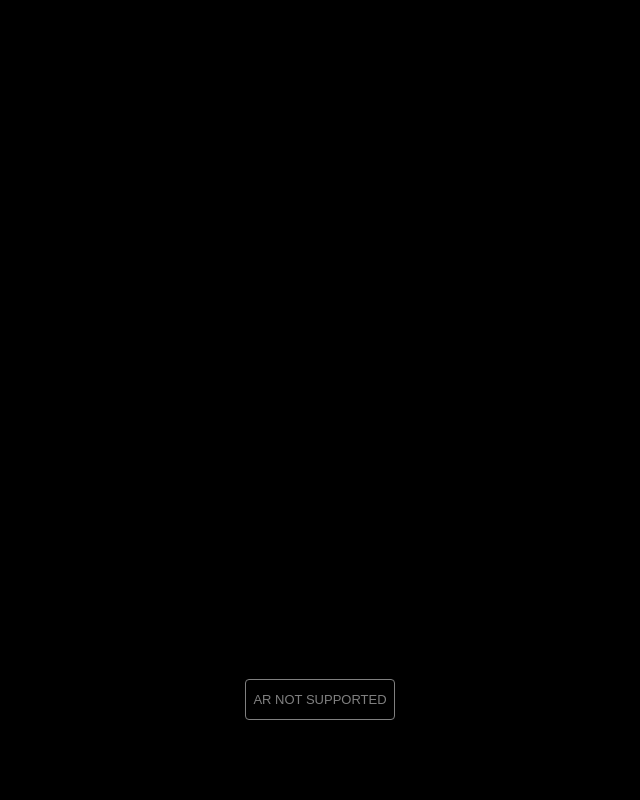
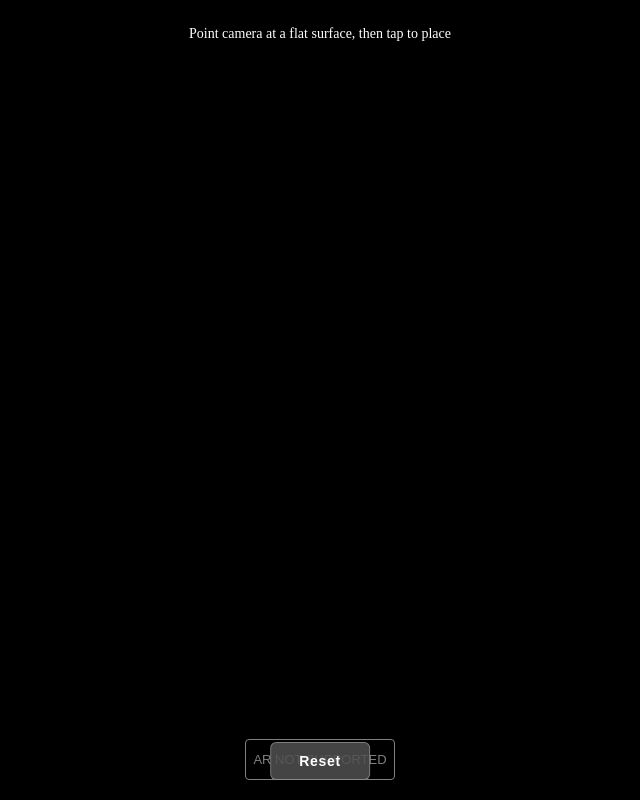
Before and after one commit to BishnuMukherjee123/WebXR, a React (Vite) app: page / in a window 1280 px wide. Shown: the whole page, without its empty margins (320-960 px from the left). Built offline with nearby package versions, Linux system fonts and the light colour scheme; no server answers.

Commit message:
1 more time

```diff
--- a/index.html
+++ b/index.html
@@ -8,9 +8,6 @@
   </head>
   <body>
     <div id="root"></div>
-    <!-- Dedicated AR overlay div: transparent background, used as domOverlay root -->
-    <!-- ARButton will toggle display:none ↔ '' on this element automatically -->
-    <div id="ar-overlay"></div>
     <script type="module" src="/src/main.jsx"></script>
   </body>
 </html>
--- a/src/components/ARScene.jsx
+++ b/src/components/ARScene.jsx
@@ -8,69 +8,71 @@ export default function ARScene() {
   const containerRef = useRef();
 
   useEffect(() => {
-    const container = containerRef.current;
+    // ─────────────────────────────────────────────────────────────
+    // Follows the official Three.js webxr_ar_hittest.html example
+    // exactly — nothing more, nothing less — to guarantee the camera
+    // passthrough works before adding GLB on top.
+    // ─────────────────────────────────────────────────────────────
 
-    // ── Scene ─────────────────────────────────────────────────────
     const scene = new THREE.Scene();
-    let controller1, controller2, reticle;
-    let preloadedModel = null;
-    let hitTestSource = null;
-    let hitTestSourceRequested = false;
 
-    // ── Lights ────────────────────────────────────────────────────
+    // Camera — same near/far as official example
+    const camera = new THREE.PerspectiveCamera(
+      70, window.innerWidth / window.innerHeight, 0.01, 20
+    );
+
+    // Lights
     const hemiLight = new THREE.HemisphereLight(0xffffff, 0xbbbbff, 3);
     hemiLight.position.set(0.5, 1, 0.25);
     scene.add(hemiLight);
+
     const dirLight = new THREE.DirectionalLight(0xffffff, 2);
     dirLight.position.set(1, 3, 2);
     scene.add(dirLight);
 
-    // ── Camera ────────────────────────────────────────────────────
-    const camera = new THREE.PerspectiveCamera(70, window.innerWidth / window.innerHeight, 0.01, 20);
-
-    // ── Renderer ──────────────────────────────────────────────────
-    // alpha: true  → canvas has alpha channel (transparent where nothing is drawn)
-    // premultipliedAlpha: false → required on Android Chrome for correct AR blending
-    const renderer = new THREE.WebGLRenderer({
-      antialias: true,
-      alpha: true,
-      premultipliedAlpha: false,
-    });
+    // Renderer — EXACT copy from official example: only antialias + alpha
+    // No setClearColor, no premultipliedAlpha — the official example
+    // does not need these and they can interfere with the compositor.
+    const renderer = new THREE.WebGLRenderer({ antialias: true, alpha: true });
     renderer.setPixelRatio(window.devicePixelRatio);
     renderer.setSize(window.innerWidth, window.innerHeight);
-
-    // CRITICAL: alpha=0 clear color → canvas pixels are transparent where
-    // no 3D content exists, allowing the XR camera feed to show through.
-    renderer.setClearColor(0x000000, 0);
-
-    // Correct PBR rendering for GLTF/GLB models
+    // Only additions for correct GLB/PBR rendering:
     renderer.outputColorSpace = THREE.SRGBColorSpace;
     renderer.toneMapping = THREE.ACESFilmicToneMapping;
     renderer.toneMappingExposure = 1.5;
     renderer.xr.enabled = true;
-    container.appendChild(renderer.domElement);
+    containerRef.current.appendChild(renderer.domElement);
 
-    // ── AR Button ─────────────────────────────────────────────────
-    // CRITICAL: Use a dedicated transparent div as domOverlay root.
-    // Using document.body (which has background:#000) as the root causes
-    // the black background to render as an overlay ON TOP of the camera feed.
-    const arOverlay = document.getElementById("ar-overlay");
-
+    // ARButton — EXACT copy from official example:
+    // No domOverlay, no optionalFeatures — just hit-test.
+    // ARButton creates its own minimal transparent overlay internally.
     const arButton = ARButton.createButton(renderer, {
       requiredFeatures: ["hit-test"],
-      optionalFeatures: ["dom-overlay", "local-floor", "bounded-floor"],
-      domOverlay: { root: arOverlay },
     });
     document.body.appendChild(arButton);
 
-    // ── Controllers / Tap Handler ─────────────────────────────────
+    // Hit-test state
+    let hitTestSource = null;
+    let hitTestSourceRequested = false;
+
+    // Reticle — exact copy from official example
+    const reticle = new THREE.Mesh(
+      new THREE.RingGeometry(0.15, 0.2, 32).rotateX(-Math.PI / 2),
+      new THREE.MeshBasicMaterial({ color: 0xffffff, side: THREE.DoubleSide })
+    );
+    reticle.matrixAutoUpdate = false;
+    reticle.visible = false;
+    scene.add(reticle);
+
+    // Controllers — exact copy from official example
+    let preloadedModel = null;
+
     function onSelect() {
-      if (!reticle || !reticle.visible) return;
-      if (!preloadedModel) {
-        console.warn("⚠️ Model not ready yet");
-        return;
-      }
+      if (!reticle.visible) return;
+      if (!preloadedModel) return;
+
       const model = skeletonClone(preloadedModel);
+      // Official pattern: decompose reticle matrix into model transform
       reticle.matrix.decompose(model.position, model.quaternion, model.scale);
       model.scale.set(0.3, 0.3, 0.3);
       model.traverse((child) => {
@@ -81,27 +83,17 @@ export default function ARScene() {
         }
       });
       scene.add(model);
-      console.log("✅ Model placed at", model.position);
     }
 
-    controller1 = renderer.xr.getController(0);
+    const controller1 = renderer.xr.getController(0);
     controller1.addEventListener("select", onSelect);
     scene.add(controller1);
 
-    controller2 = renderer.xr.getController(1);
+    const controller2 = renderer.xr.getController(1);
     controller2.addEventListener("select", onSelect);
     scene.add(controller2);
 
-    // ── Reticle ───────────────────────────────────────────────────
-    reticle = new THREE.Mesh(
-      new THREE.RingGeometry(0.15, 0.2, 32).rotateX(-Math.PI / 2),
-      new THREE.MeshBasicMaterial({ color: 0xffffff, side: THREE.DoubleSide })
-    );
-    reticle.matrixAutoUpdate = false;
-    reticle.visible = false;
-    scene.add(reticle);
-
-    // ── Preload GLB ───────────────────────────────────────────────
+    // Preload GLB
     new GLTFLoader().load(
       "/models/10.glb",
       (gltf) => {
@@ -112,13 +104,13 @@ export default function ARScene() {
             if (child.material) child.material.needsUpdate = true;
           }
         });
-        console.log("✅ GLB preloaded");
+        console.log("✅ GLB loaded");
       },
       undefined,
-      (err) => console.error("❌ GLB failed:", err)
+      (err) => console.error("❌ GLB error:", err)
     );
 
-    // ── Resize ────────────────────────────────────────────────────
+    // Resize
     function onWindowResize() {
       camera.aspect = window.innerWidth / window.innerHeight;
       camera.updateProjectionMatrix();
@@ -126,49 +118,52 @@ export default function ARScene() {
     }
     window.addEventListener("resize", onWindowResize);
 
-    // ── Animation Loop (official Three.js AR pattern) ─────────────
+    // Animation loop — exact copy from official example
     function animate(timestamp, frame) {
       if (frame) {
         const referenceSpace = renderer.xr.getReferenceSpace();
         const session = renderer.xr.getSession();
 
         if (!hitTestSourceRequested) {
-          session
-            .requestReferenceSpace("viewer")
-            .then((vs) => session.requestHitTestSource({ space: vs }))
-            .then((src) => { hitTestSource = src; });
+          session.requestReferenceSpace("viewer").then((viewerSpace) => {
+            session.requestHitTestSource({ space: viewerSpace }).then((source) => {
+              hitTestSource = source;
+            });
+          });
 
           session.addEventListener("end", () => {
             hitTestSourceRequested = false;
             hitTestSource = null;
           });
+
           hitTestSourceRequested = true;
         }
 
         if (hitTestSource) {
-          const results = frame.getHitTestResults(hitTestSource);
-          if (results.length > 0) {
+          const hitTestResults = frame.getHitTestResults(hitTestSource);
+          if (hitTestResults.length) {
+            const hit = hitTestResults[0];
             reticle.visible = true;
-            reticle.matrix.fromArray(results[0].getPose(referenceSpace).transform.matrix);
+            reticle.matrix.fromArray(hit.getPose(referenceSpace).transform.matrix);
           } else {
             reticle.visible = false;
           }
         }
       }
+
       renderer.render(scene, camera);
     }
 
     renderer.setAnimationLoop(animate);
 
-    // ── Reset ─────────────────────────────────────────────────────
+    // Reset (called from UIOverlay)
     window.resetAR = () => {
-      const keep = new Set([reticle, controller1, controller2]);
-      scene.children
-        .filter((o) => !keep.has(o) && !(o instanceof THREE.Light))
+      const keep = new Set([reticle, controller1, controller2, hemiLight, dirLight]);
+      [...scene.children]
+        .filter((o) => !keep.has(o))
         .forEach((o) => scene.remove(o));
     };
 
-    // ── Cleanup ───────────────────────────────────────────────────
     return () => {
       window.removeEventListener("resize", onWindowResize);
       renderer.setAnimationLoop(null);
@@ -178,9 +173,6 @@ export default function ARScene() {
   }, []);
 
   return (
-    <div
-      ref={containerRef}
-      style={{ position: "fixed", inset: 0, overflow: "hidden" }}
-    />
+    <div ref={containerRef} style={{ position: "fixed", inset: 0 }} />
   );
 }
--- a/src/index.css
+++ b/src/index.css
@@ -1,46 +1,48 @@
-/* ── Reset ───────────────────────────────────────────── */
 *, *::before, *::after { box-sizing: border-box; margin: 0; padding: 0; }
 
-html, body { width: 100%; height: 100%; overflow: hidden; }
+html, body { width: 100%; height: 100%; overflow: hidden; background: #000; }
 
-/* Dark background for the landing page.
-   Safe to use #000 here because the domOverlay root is #ar-overlay (a
-   separate transparent div), NOT document.body — so this colour never
-   appears as an overlay on top of the camera feed during AR. */
-body { background: #000; }
+#root { width: 100%; height: 100%; }
 
-#root {
-  width: 100%;
-  height: 100%;
-  position: relative;
+canvas { display: block; touch-action: none; }
+
+/* Hint text */
+.overlay-text {
+  position: fixed;
+  top: 20px;
+  left: 50%;
+  transform: translateX(-50%);
+  color: white;
+  z-index: 999;
+  font-size: 14px;
+  font-weight: 500;
+  white-space: nowrap;
+  pointer-events: none;
+  background: rgba(0,0,0,0.5);
+  padding: 6px 14px;
+  border-radius: 20px;
+  text-shadow: 0 1px 3px rgba(0,0,0,0.8);
 }
 
-canvas {
-  display: block;
-  touch-action: none;
+/* Reset button — sits below the ARButton (ARButton is at bottom:20px) */
+.reset-btn {
+  position: fixed;
+  bottom: 80px;
+  left: 50%;
+  transform: translateX(-50%);
+  z-index: 999;
+  padding: 10px 28px;
+  background: rgba(60,60,60,0.85);
+  color: white;
+  border: 1px solid rgba(255,255,255,0.3);
+  border-radius: 6px;
+  font-size: 14px;
+  font-weight: 600;
+  cursor: pointer;
 }
 
-/* ── Dedicated AR overlay: MUST be transparent background ── */
-/* ARButton toggles display on this element (none → '' when AR starts) */
-#ar-overlay {
-  position: fixed;
-  inset: 0;
-  background: transparent !important; /* CRITICAL: transparent so camera shows through */
-  pointer-events: none;               /* pass clicks through to canvas by default */
-  z-index: 10;
-  display: none;                      /* hidden until AR session starts */
+/* ARButton (Three.js injects at bottom:20px, width:100px, left:calc(50%-50px)) */
+/* Push ARButton up slightly so it sits below Reset */
+#ARButton {
+  bottom: 20px !important;
 }
-
-/* Allow clicks on interactive children of the overlay */
-#ar-overlay button,
-#ar-overlay a {
-  pointer-events: auto;
-}
-
-/* ── ARButton injected by Three.js ───────────────────────── */
-#ARButton {
-  bottom: 80px !important;
-  left: 50% !important;
-  transform: translateX(-50%) !important;
-  z-index: 1000 !important;
-}
```
Also changed, not shown: src/components/UIOverlay.jsx (+1 -10 lines).
